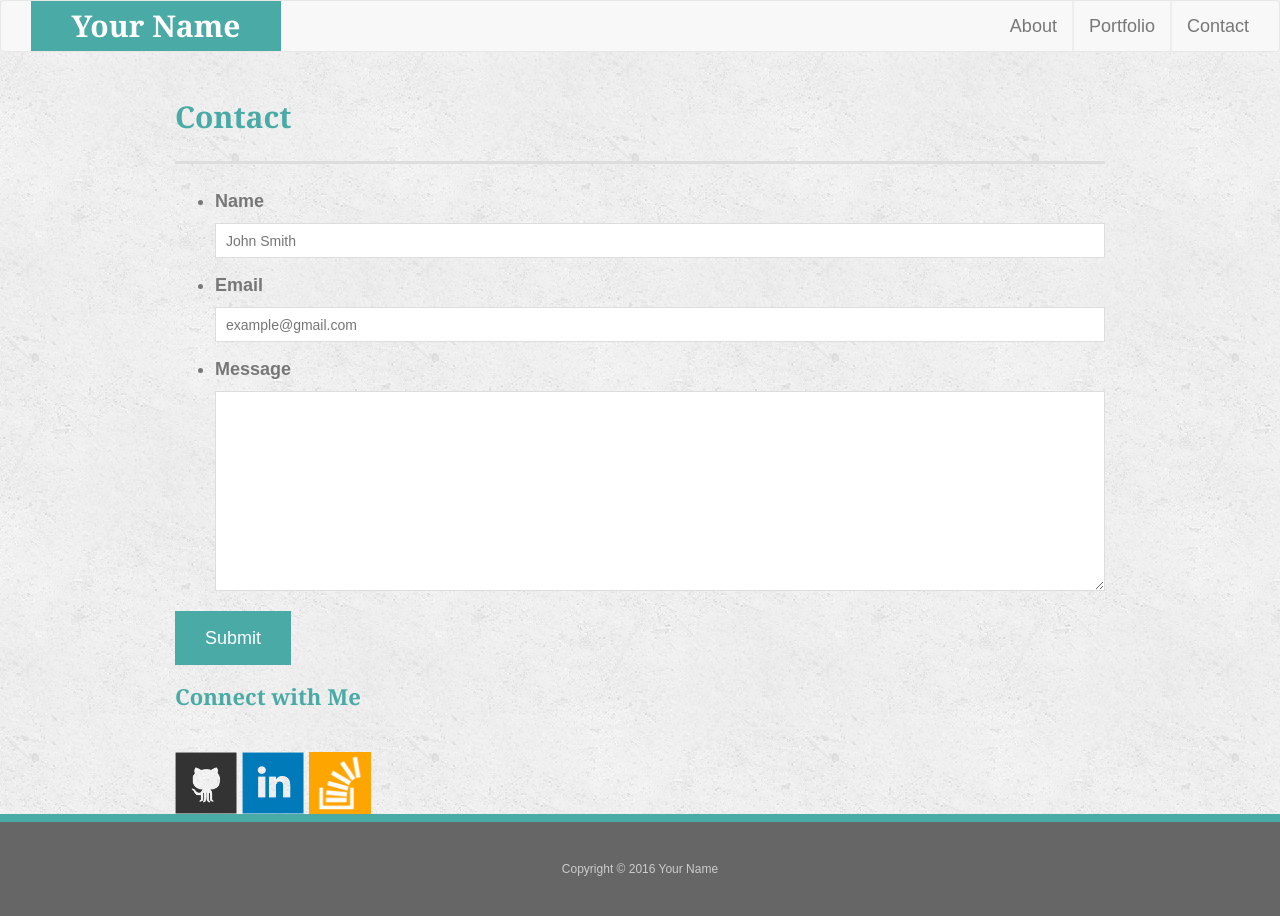
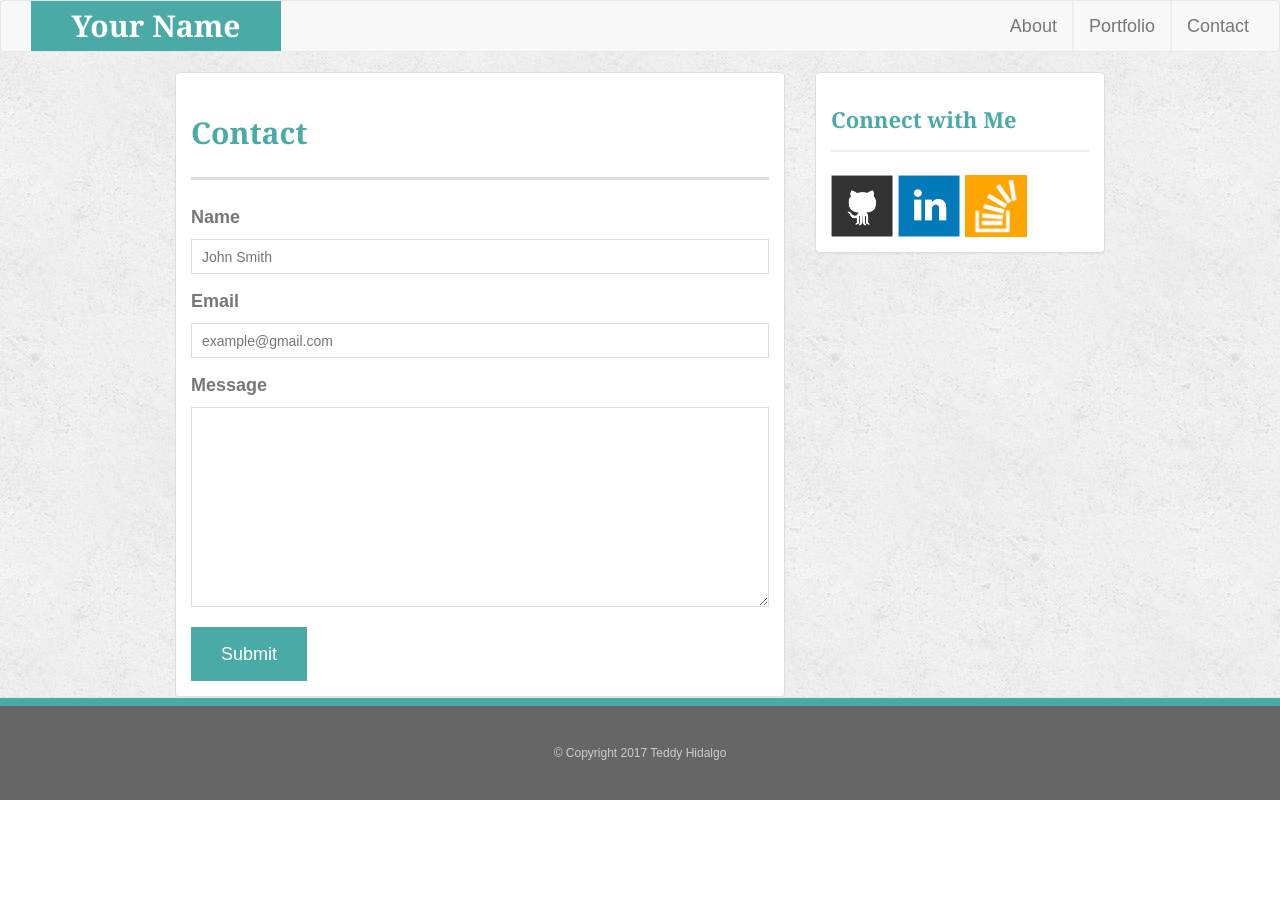
Before and after one commit to teddylockhart/Bootstrap-Portfolio, a plain HTML site: page contact.html in a window 1280 px wide. After the commit the page ends 800 px from the top, so only its background shows below. Drawn offline with nearby package versions, Linux system fonts and the light colour scheme.

Commit message:
AUG14 Updates 2

```diff
--- a/assets/css/style.css
+++ b/assets/css/style.css
@@ -151,6 +151,8 @@ h2 {
 
 #contact-form ul {
   margin-bottom: 20px;
+  list-style-type: none;
+  padding-left: 0;
 }
 
 #contact-form li {
--- a/contact.html
+++ b/contact.html
@@ -45,7 +45,12 @@
 </nav>
 
   <div id="main-container" class="container">
-    <section class="main-section">
+    <div class="row">
+      <div class="col-md-8 col-sm-12 col-xs-12">
+
+        <div class="panel panel-default">
+          <div class="panel-body">
+
           <h1>Contact</h1>
 
           <form id="contact-form">
@@ -66,24 +71,37 @@
             <input type="submit">
           </form>
 
-    </section>
+        </div>
+      </div>
+    </div>
 
-    <section class="sidebar">
-      <div id="connect">
+<!-- SIDEBAR -->
+      <div class="col-md-4 col-sm-12 col-xs-12">
+
+        <div class="panel panel-default">
+          <div class="panel-body">
           <h2>Connect with Me</h2>
 
           <a href="#"><img src="assets/images/github-128.png" class="social" alt="GitHub" /></a>
           <a href="#"><img src="assets/images/linkedin-128.png" class="social" alt="LinkedIn" /></a>
           <a href="#"><img src="assets/images/stackoverflow-128.png" class="social" alt="Stack Overflow" /></a>
           </div>
-    </section>
+        </div>
       </div>
 
-  <footer>
-    <div class="container">
-      Copyright &copy; 2016 Your Name
     </div>
+  </div>
+
+
+<!-- FOOTER -->
+  <div class="row">
+    <div class="navbar navbar-default navbar-fixed-bottom">
+      <footer class="footer text-center">
+        &copy; Copyright 2017 Teddy Hidalgo
       </footer>
+    </div>
+  </div>
+
 </body>
 
 </html>
```
Lines whose indentation alone changed are shown as unchanged.
